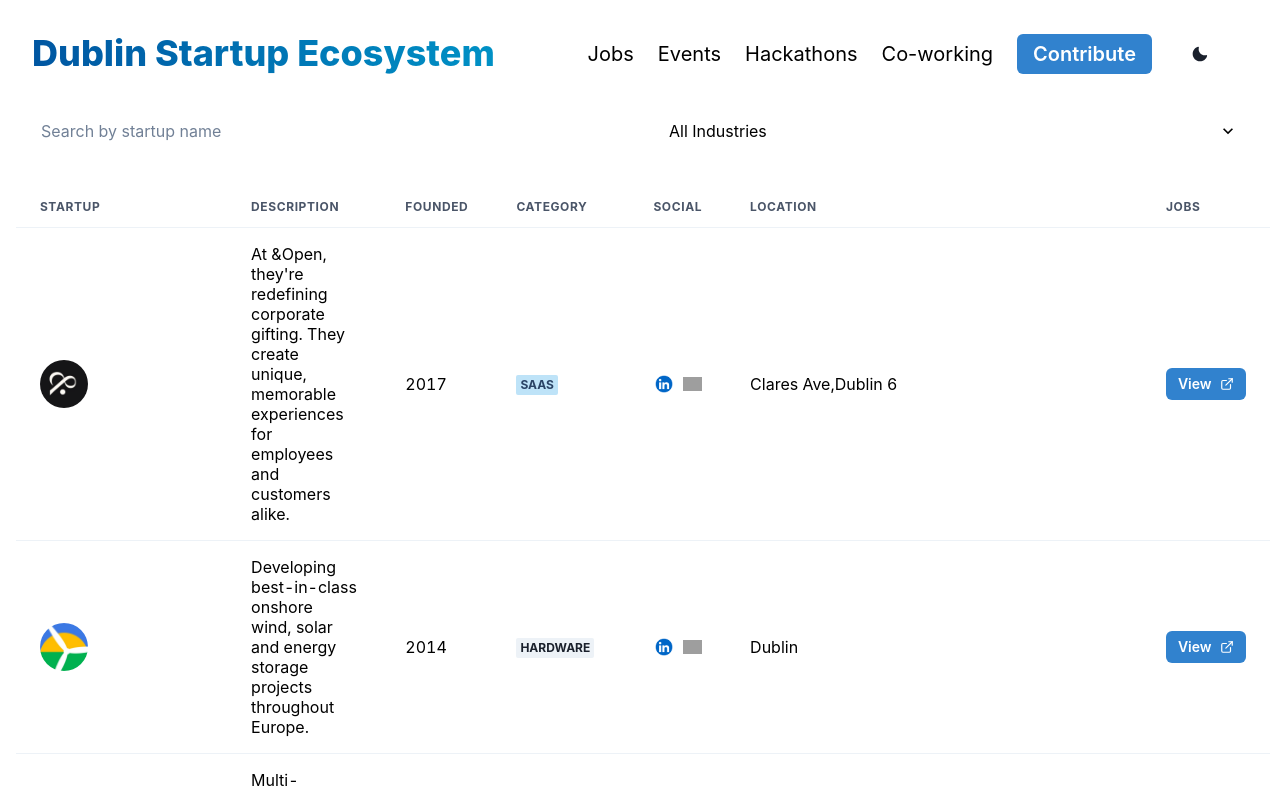
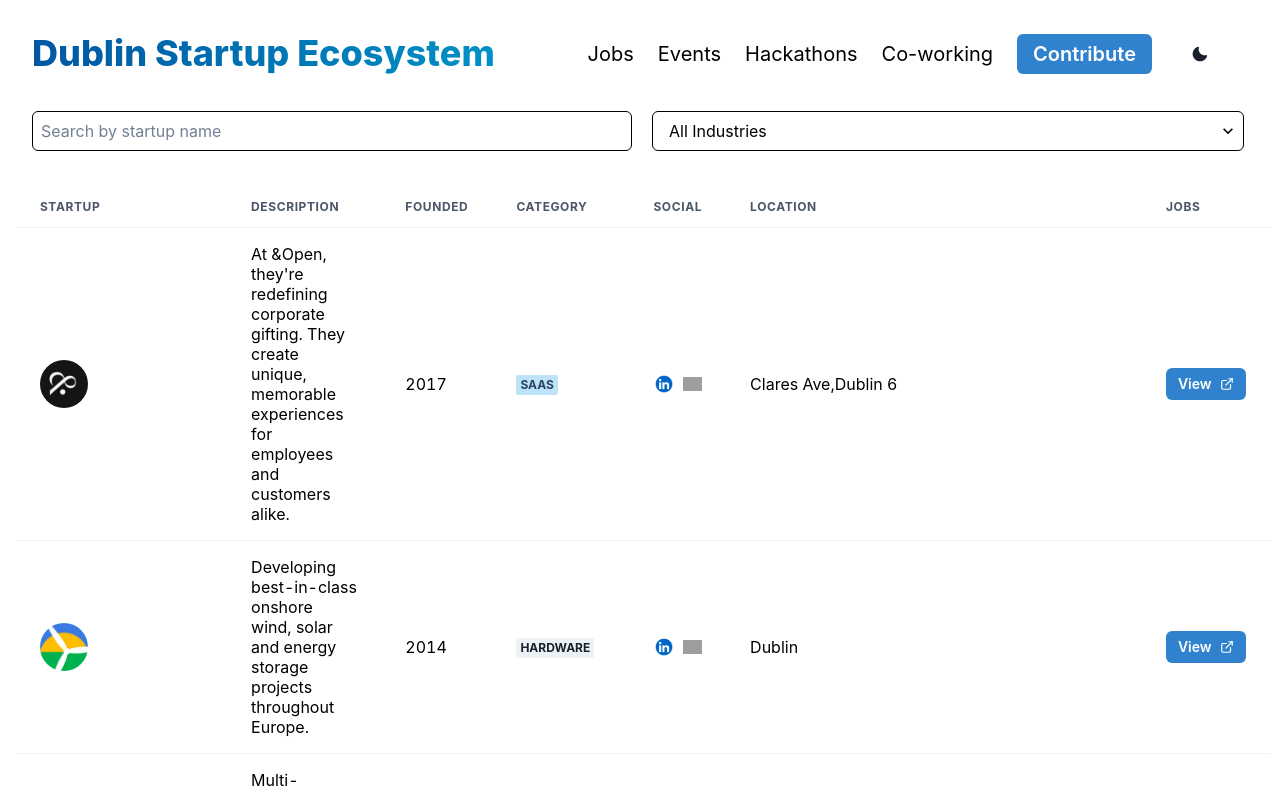
Before and after one commit to evangordo/startups_eire, a Next.js app: page / in a window 1280 px wide. Shown: the top 795 px of the page. Built offline with nearby package versions, Linux system fonts and the light colour scheme; grey boxes are pictures that could not be loaded.

Commit message:
colormode

```diff
--- a/src/app/components/jobsBoard.tsx
+++ b/src/app/components/jobsBoard.tsx
@@ -19,7 +19,7 @@
   ButtonGroup,
   Text,
   Icon,
-  useColorModeValue,
+  useColorMode,
 } from "@chakra-ui/react";
 import { Avatar } from "@chakra-ui/react";
 import { STARTUPS } from "../lib/data/startups";
@@ -32,6 +32,7 @@
 import { Arrow } from "./arrow";
 
 export default function JobsBoard() {
+  const { colorMode } = useColorMode();
   const [search, setSearch] = useState("");
   const [filter, setFilter] = useState("All");
   const itemsPerPage = 10;
@@ -77,14 +78,14 @@
           p={2}
           placeholder="Search by startup name"
           borderRadius="md"
-          borderColor="white"
+          borderColor={colorMode === "dark" ? "white" : "black"}
           maxWidth="600px"
           onChange={onChangeHandler}
         />
         <Select
           p={1}
           borderRadius="md"
-          borderColor="white"
+          borderColor={colorMode === "dark" ? "white" : "black"}
           maxWidth="600px"
           onChange={(e) => setFilter(e.target.value)}
           value={filter}
```
